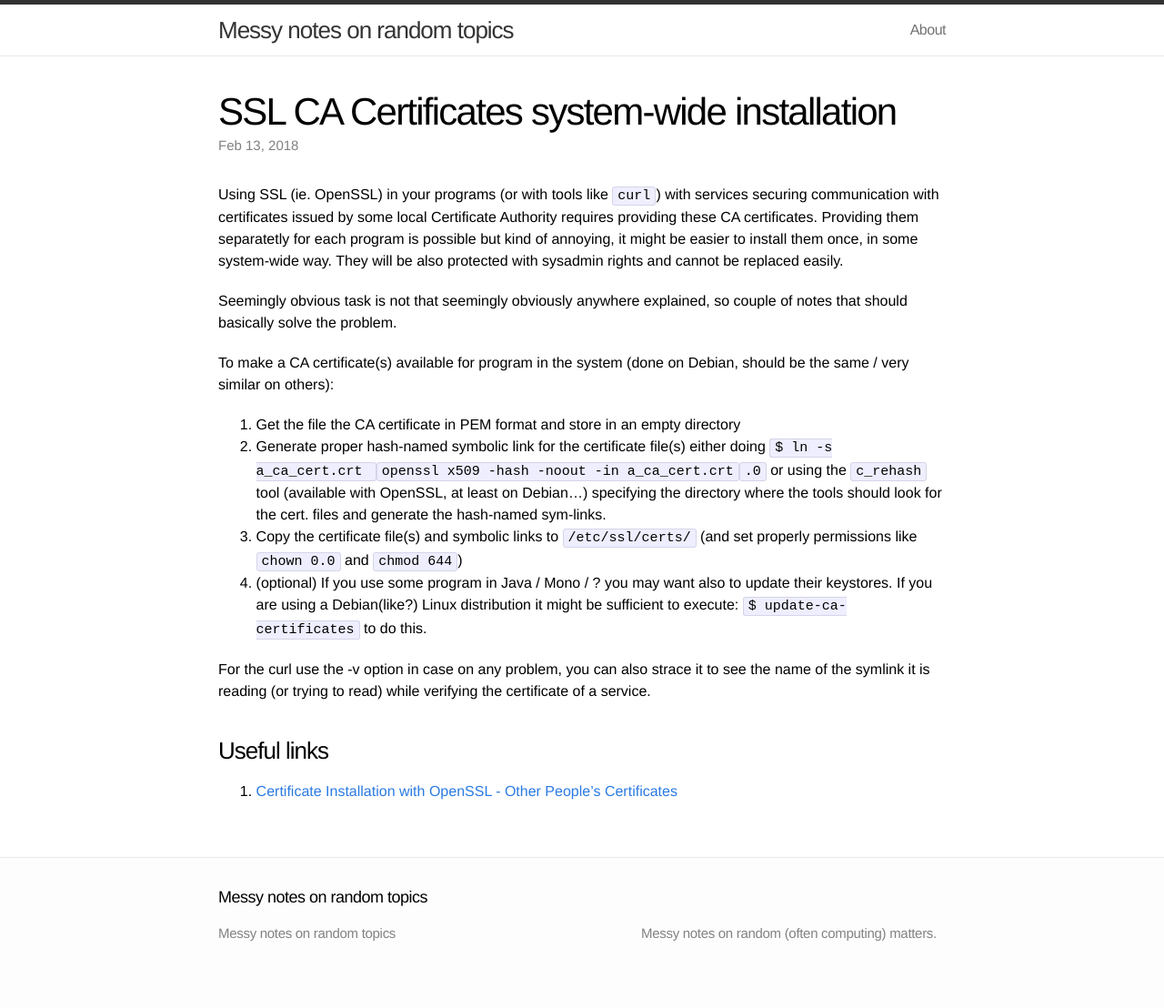
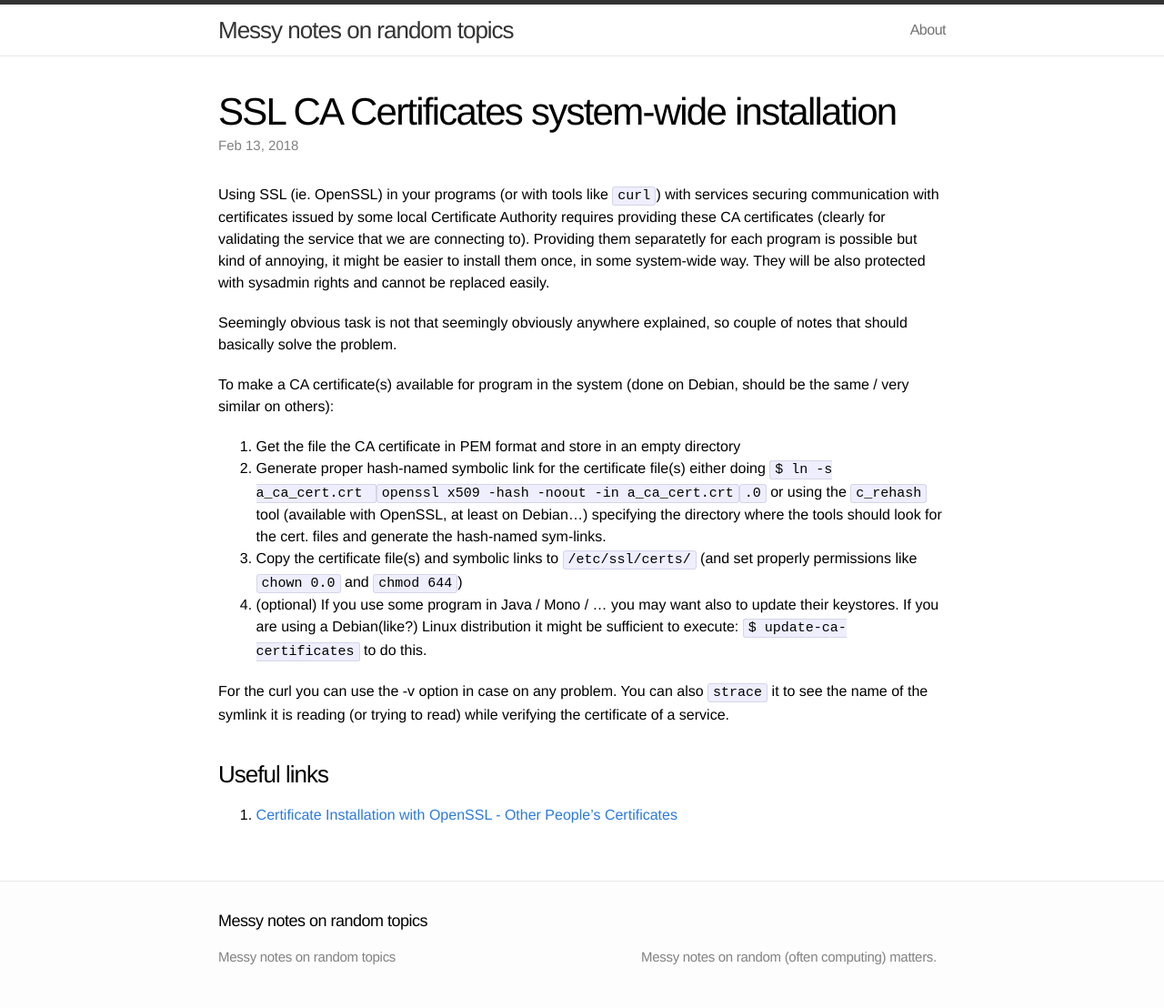
Before and after one commit to t-w/t-w.github.io, a Jekyll site: the page built from _posts/2018-02-13-ssl_ca_certs_systemwide_installation.markdown, in a window 1280 px wide. Shown: the whole page at 91% size. Built offline with Jekyll 4.4.1, drawn with Linux system fonts in a browser that asks for light colours; before the commit the page ends 1083 px from its top, so only the background shows below that.

Commit message:
More minor corrections in the lastest post.

```diff
--- a/_posts/2018-02-13-ssl_ca_certs_systemwide_installation.markdown
+++ b/_posts/2018-02-13-ssl_ca_certs_systemwide_installation.markdown
@@ -7,7 +7,8 @@ tags: ssl ca certificate installation system-wide
 ---
 Using SSL (ie. OpenSSL) in your programs (or with tools like `curl`) with
 services securing communication with certificates issued by some local
-Certificate Authority requires providing these CA certificates. Providing them
+Certificate Authority requires providing these CA certificates (clearly
+for validating the service that we are connecting to). Providing them
 separatetly for each program is possible but kind of annoying, it might be
 easier to install them once, in some system-wide way.
 They will be also protected with sysadmin rights and cannot be replaced easily.
@@ -26,13 +27,13 @@ specifying the directory where the tools should look for the cert. files and
 generate the hash-named sym-links.
 3. Copy the certificate file(s) and symbolic links to `/etc/ssl/certs/`
 (and set properly permissions like `chown 0.0` and `chmod 644`)
-4. (optional) If you use some program in Java / Mono / ? you may want also to
-update their keystores. If you are using a Debian(like?) Linux distribution
+4. (optional) If you use some program in Java / Mono / ... you may want also
+to update their keystores. If you are using a Debian(like?) Linux distribution
 it might be sufficient to execute: `$ update-ca-certificates` to do this.
 
-For the curl use the -v option in case on any problem, you can also strace it
-to see the name of the symlink it is reading (or trying to read) while verifying
-the certificate of a service.
+For the curl you can use the -v option in case on any problem. You can also
+`strace` it to see the name of the symlink it is reading (or trying to read)
+while verifying the certificate of a service.
 
 
 ### Useful links
```
